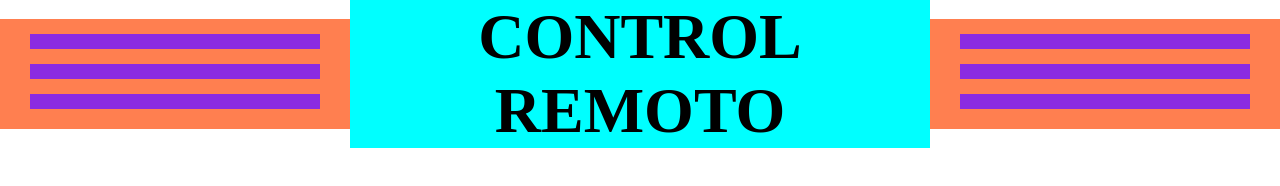
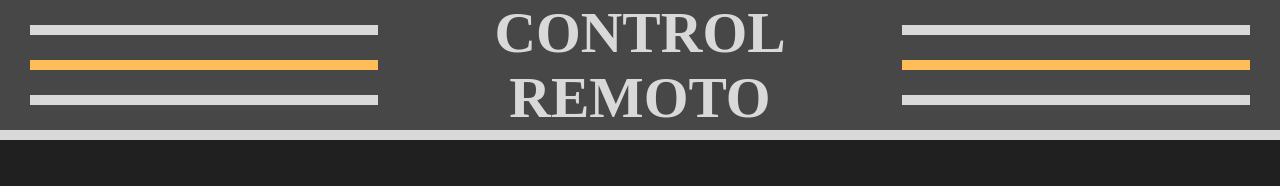
Before and after one commit to Bellymonth25/Control-Remoto-Carro-DM, a plain HTML site: page index.html in a window 1280 px wide. Drawn offline with Linux system fonts and the light colour scheme.

Commit message:
Se realizo el header de la pagina.
Se agrego la paleta de colores que se utilizara en el proyecto.

```diff
--- a/index.html
+++ b/index.html
@@ -28,8 +28,12 @@
             <div></div>
         </div>
     </div>
+    <div class="separador"></div>
+
+
     <div id="main-carrito"></div>
     <div id="footer-carrito"></div>
+
 
 </body>
 
--- a/style.css
+++ b/style.css
@@ -7,7 +7,13 @@
 /*--------------------- Variables del Documento ---------------------*/
 
 :root {
-
+  --color-negro: #202020;
+  --color-gris-obscuro: #474747;
+  --color-gris-claro: #666666;
+  --color-blanco: #d9d9d9;
+  --color-amarillo-mostaza: #ffbd59;
+  --color-rojo: #ff1616;
+  --color-verde: #7ed957;
 }
 
 /*--------------------- Parámetros Globales ---------------------*/
@@ -16,6 +22,9 @@
   display: flex;
 }
 
+body {
+  background-color: var(--color-negro);
+}
 
 /*--------------------- Header Carrito ---------------------*/
 
@@ -23,37 +32,56 @@
   flex-direction: row;
   align-items: center;
   align-content: center;
+  position: relative;
+  background-color: var(--color-gris-obscuro);
 }
 
 #titulo-carrito div {
-    background-color: blueviolet;
-    width: 25%;
+  width: 30%;
   height: 80px;
 }
 
+#titulo-carrito .ala-izquierda div,
+#titulo-carrito .ala-derecha div {
+  background-color: var(--color-blanco);
+}
+
+#titulo-carrito .ala-izquierda div:nth-child(2),
+#titulo-carrito .ala-derecha div:nth-child(2) {
+  background-color: var(--color-amarillo-mostaza);
+}
+
 #titulo-carrito .titulo {
-    width: 50%;
-    background-color: aqua;
+  width: 40%;
   text-align: center;
-    font-size: 2em;
+  font-size: 1.8em;
   height: fit-content;
+  color: var(--color-blanco);
 }
 
 #titulo-carrito .ala-izquierda,
 #titulo-carrito .ala-derecha {
   flex-direction: column;
-    background-color: coral;
-    padding: 15px 30px;
+  padding: 25px 30px;
 }
 
 #titulo-carrito .ala-izquierda div,
 #titulo-carrito .ala-derecha div {
-    height: 15px;
-    margin-bottom: 15px;
+  height: 10px;
+  margin-bottom: 25px;
   width: 100%;
+  align-items: center;
+  justify-content: center;
 }
 
 #titulo-carrito .ala-izquierda div:last-child,
 #titulo-carrito .ala-derecha div:last-child {
   margin-bottom: 0px;
 }
+
+.separador {
+  content: "";
+  height: 10px;
+  background-color: var(--color-blanco);
+  width: 100%;
+}
```
Lines whose indentation alone changed are shown as unchanged.
